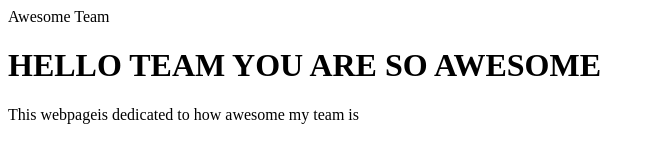
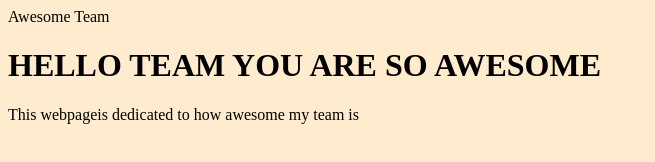
Before and after one commit to aratta-1920658/aratta-1920658.github.io, a plain HTML site: page awesomeTeam.html in a window 1280 px wide. Shown: the whole page, without its empty margins (0-655 px from the left). Drawn offline with Linux system fonts and the light colour scheme.

Commit message:
Update awesomeTeam.html

```diff
--- a/awesomeTeam.html
+++ b/awesomeTeam.html
@@ -5,6 +5,7 @@
    Awesome Team
 </head>
 
+<body style="background-color: blanchedalmond">
 <h1> HELLO TEAM YOU ARE SO AWESOME
 </h1>
 
```
